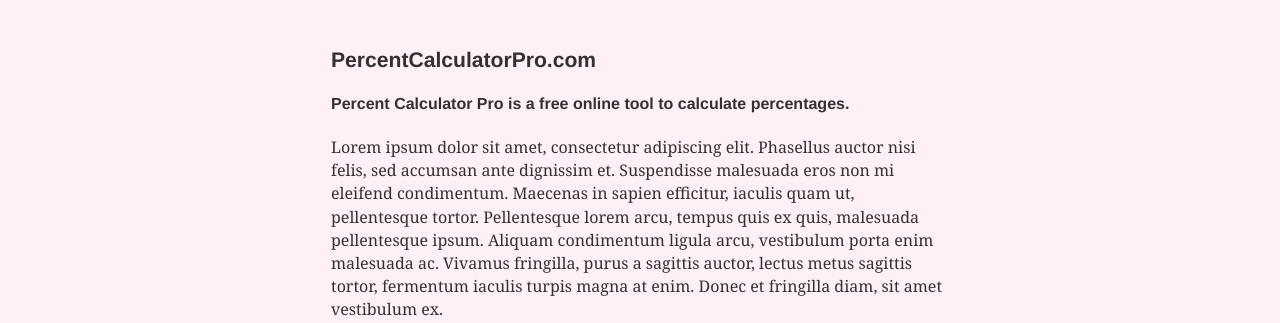
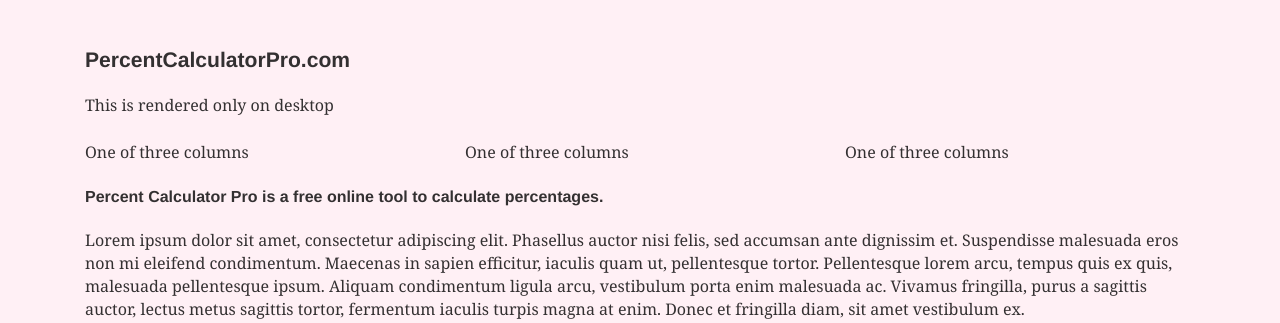
Before and after one commit to joechoi-git/percentage-calculator, a Gatsby site: page / in a window 1280 px wide. Shown: the top 323 px of the page. Built offline with nearby package versions, Linux system fonts and the light colour scheme; Gatsby itself is replaced by a stand-in of ours.

Commit message:
bootstrap

```diff
--- a/package.json
+++ b/package.json
@@ -20,6 +20,7 @@
     "gatsby-plugin-typography": "^2.5.13",
     "react": "^16.12.0",
     "react-dom": "^16.12.0",
+    "react-grid-system": "^7.1.1",
     "react-helmet": "^6.1.0",
     "react-typography": "^0.16.19",
     "typography": "^0.16.19",
--- a/src/components/layout.js
+++ b/src/components/layout.js
@@ -1,16 +1,34 @@
 import React from "react"
+import { Container, Row, Col, Visible } from "react-grid-system"; // https://github.com/sealninja/react-grid-system
 import styles from "./layout.module.css"
 
 export default function Layout({ children }) {
   return (
-    <div className={styles.layout}>
+    <Container className={styles.layout}>
       <header style={{ marginBottom: `1.5rem` }}>
         <h3>PercentCalculatorPro.com</h3>
+        <Visible xs sm>
+          <p> This is rendered only on mobile </p>
+        </Visible>
+        <Visible md lg xl xxl>
+          <p> This is rendered only on desktop </p>
+        </Visible>
+        <Row>
+          <Col sm={4}>
+            One of three columns
+          </Col>
+          <Col sm={4}>
+            One of three columns
+          </Col>
+          <Col sm={4}>
+            One of three columns
+          </Col>
+        </Row>
       </header>
       {children}
       <footer>
         <p>All rights reserved.</p>
       </footer>
-    </div>
+    </Container>
   )
 }
--- a/src/components/layout.module.css
+++ b/src/components/layout.module.css
@@ -1,5 +1,5 @@
 .layout {
     margin: 3rem auto;
-    max-width: 650px;
+    /* max-width: 650px; */
     padding: 0 1rem;
 }
```
Also changed, not shown: 1 other file.
